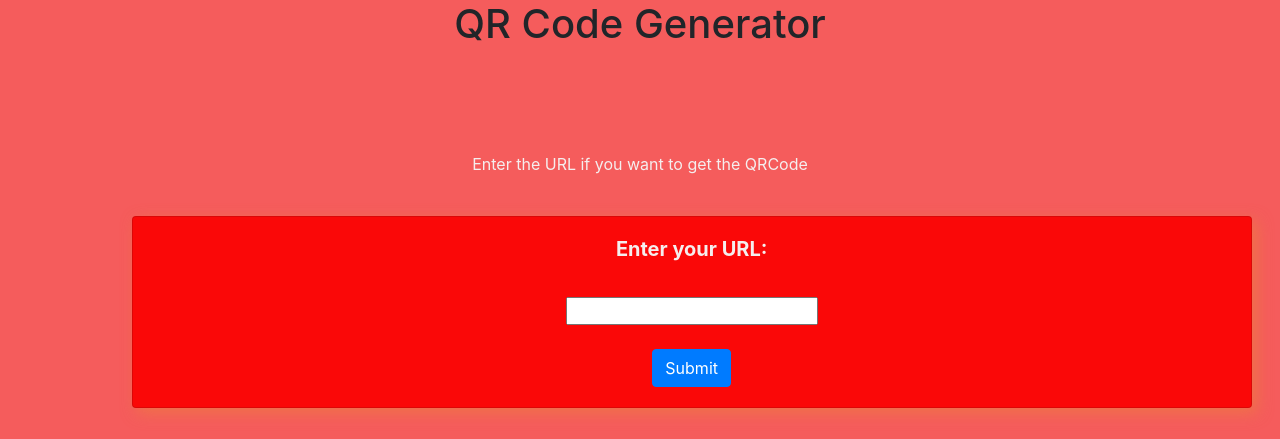
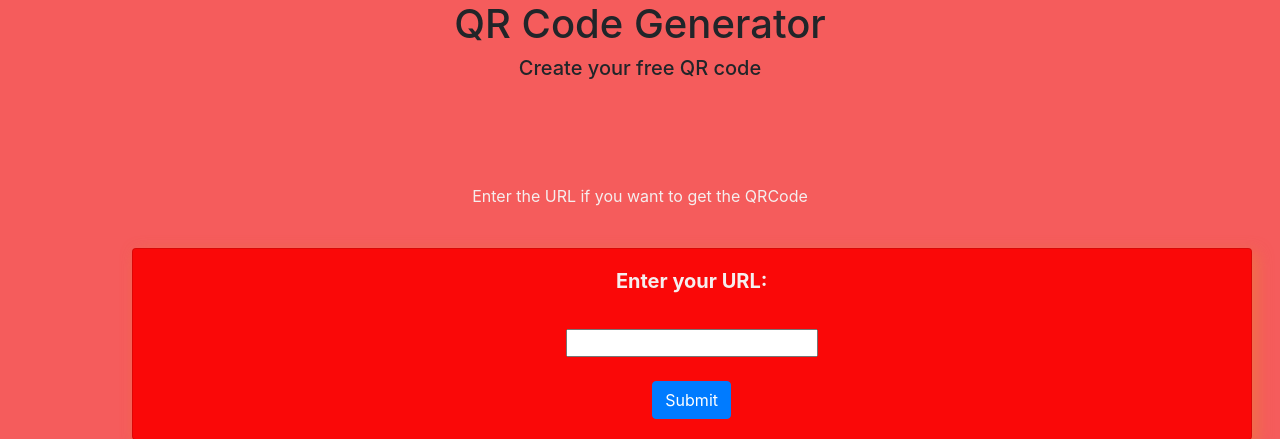
Before and after one commit to SubramanyaKS/QRCodeGenerator, a Flask app: page / in a window 1280 px wide. Shown: the top 439 px of the page. Run offline with Flask 2, Linux system fonts and the light colour scheme; some libraries are stand-ins or nearby versions.

Commit message:
updated index

```diff
--- a/templates/index.html
+++ b/templates/index.html
@@ -13,6 +13,7 @@
         <div style ="text-align:center">
             <h1>QR Code Generator</h1>
         </div>
+        <h5 style="text-align: center;">Create your free QR code</h5>
         <section class ="main py-5" id="main">
             <div class="container-fluid my-5">
                 <div class="row">
```
